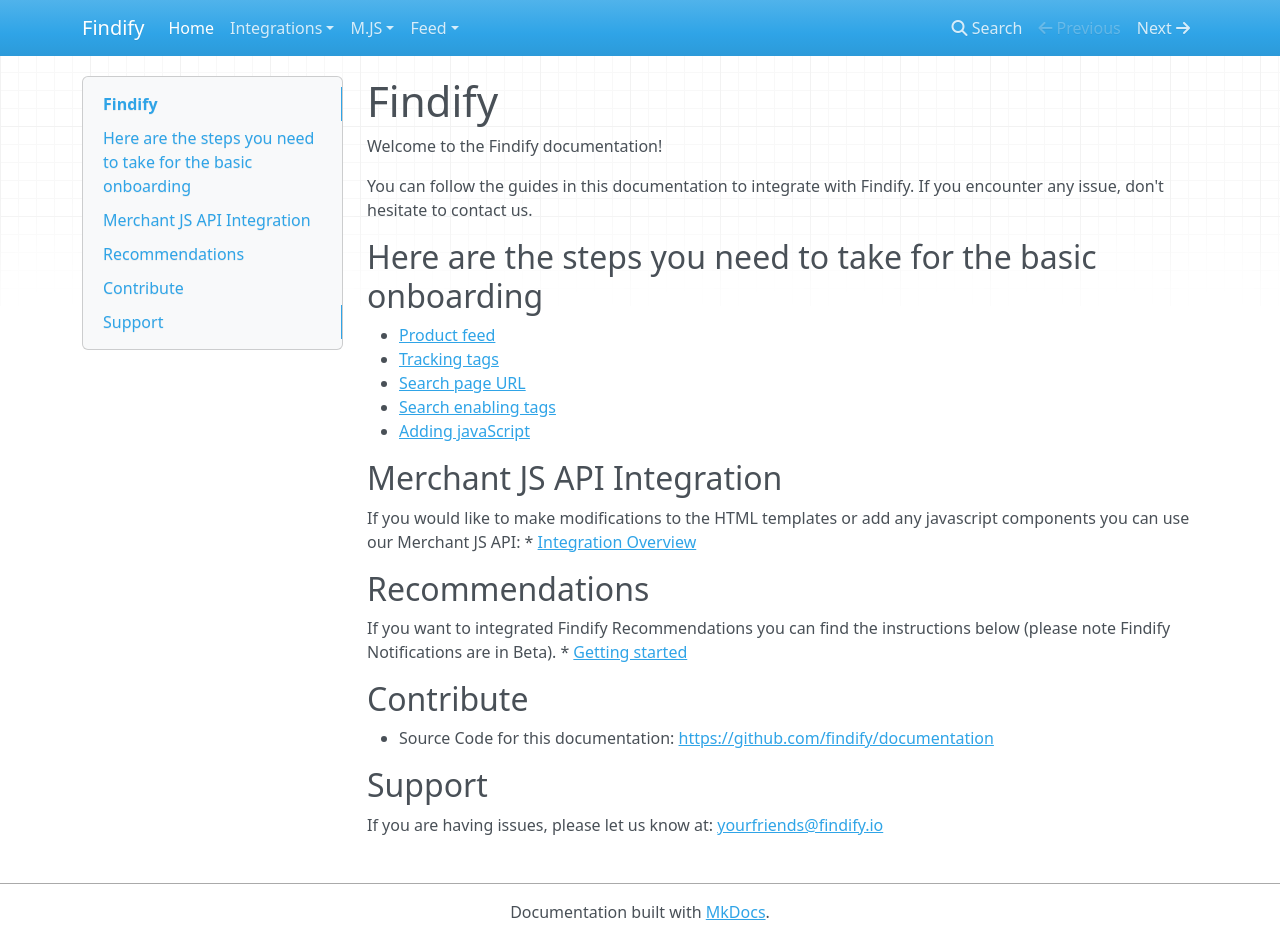
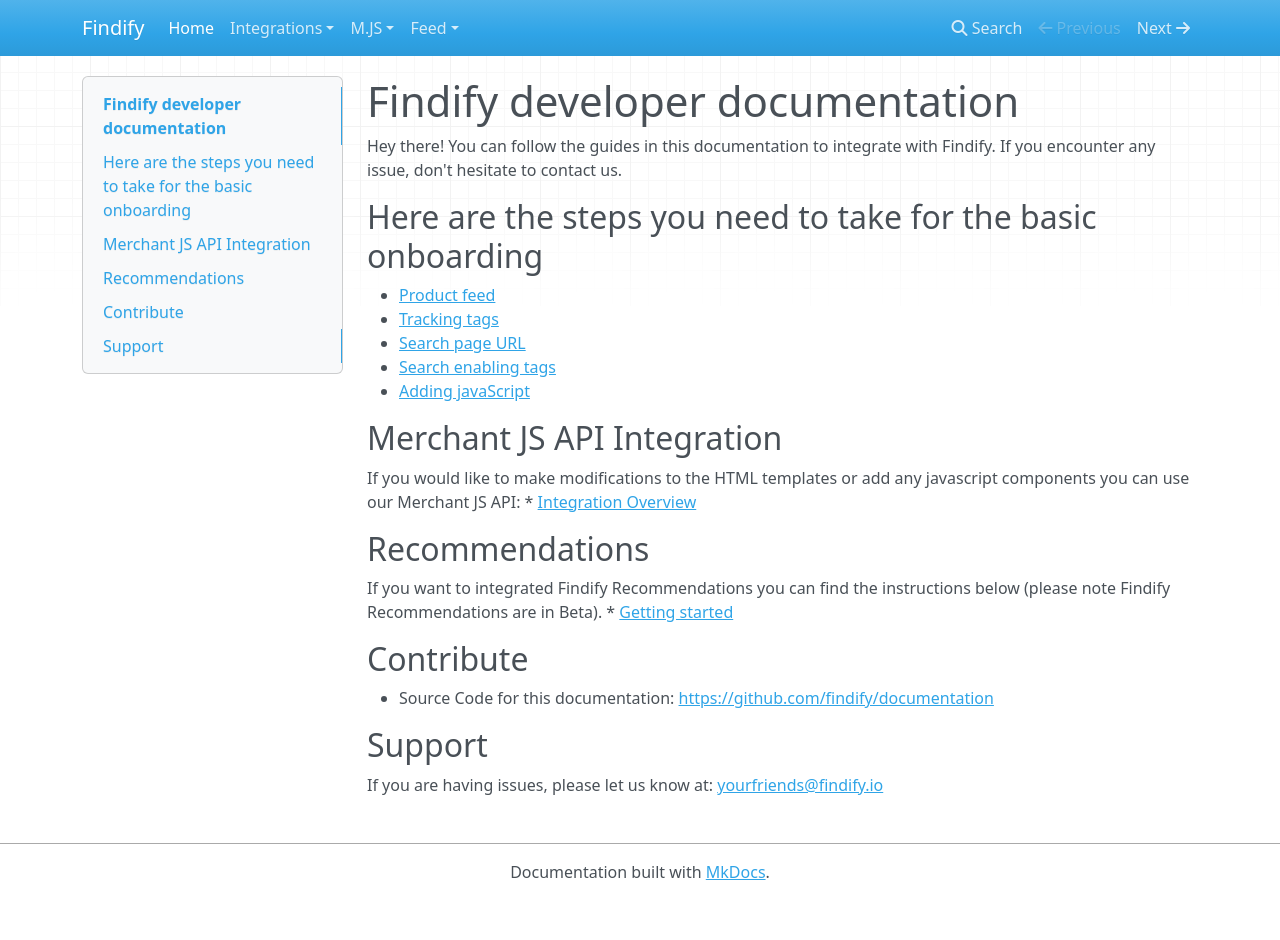
Before and after one commit to hughker/documentation, an MkDocs documentation site: the page built from docs/index.md, in a window 1280 px wide and 940 px high. Built offline with MkDocs 1.6.1, drawn with Linux system fonts in a browser that asks for light colours; nearby versions of some CDN libraries; old or Windows-style settings are respelled for this version of MkDocs.

Commit message:
Update index.md

```diff
--- a/docs/index.md
+++ b/docs/index.md
@@ -1,8 +1,6 @@
-# Findify
+# Findify developer documentation
 
-Welcome to the Findify documentation!
-
-You can follow the guides in this documentation to integrate with Findify. If you encounter any issue, don't hesitate to contact us.
+Hey there! You can follow the guides in this documentation to integrate with Findify. If you encounter any issue, don't hesitate to contact us.
 
 ## Here are the steps you need to take for the basic onboarding
 
@@ -17,7 +15,7 @@
 * [Integration Overview](api/overview.md)
 
 ## Recommendations
-If you want to integrated Findify Recommendations you can find the instructions below (please note Findify Notifications are in Beta).
+If you want to integrated Findify Recommendations you can find the instructions below (please note Findify Recommendations are in Beta).
 * [Getting started](recommendations/gettingStarted.md)
 
 ## Contribute
```
